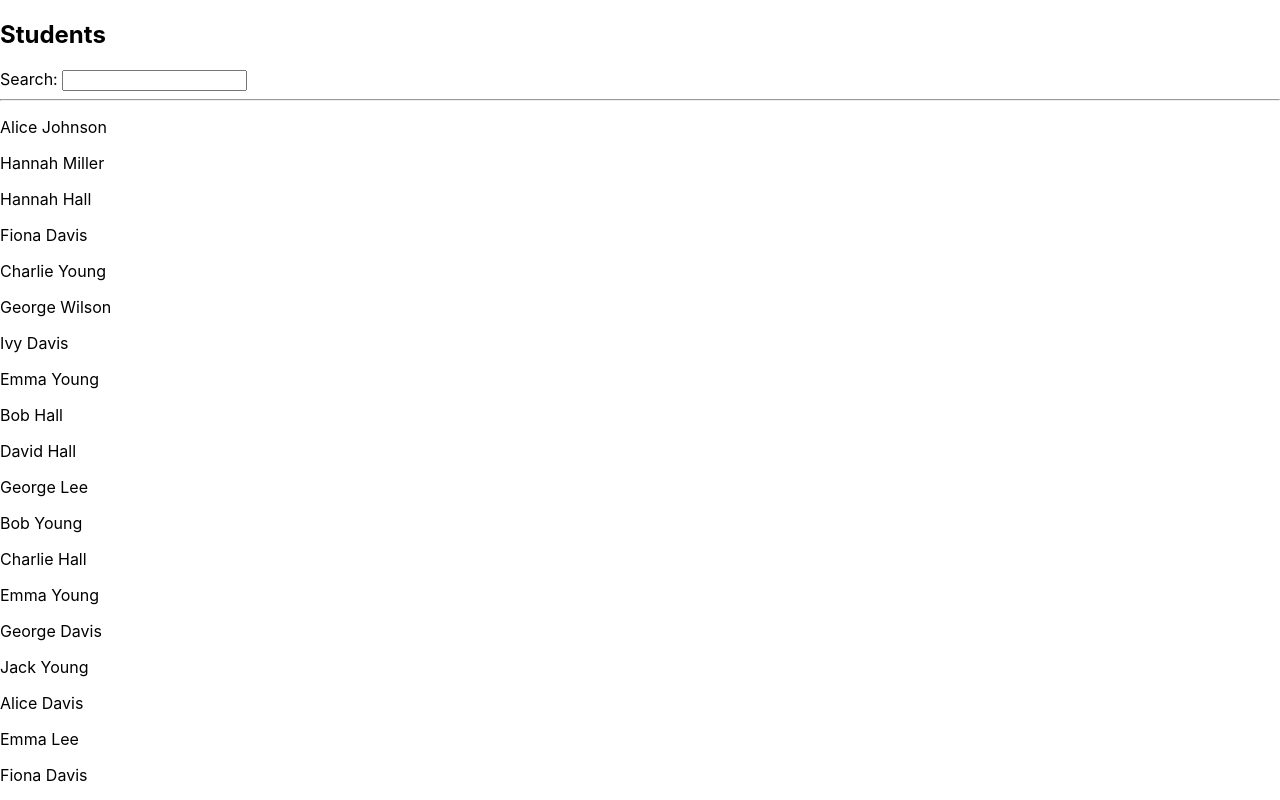
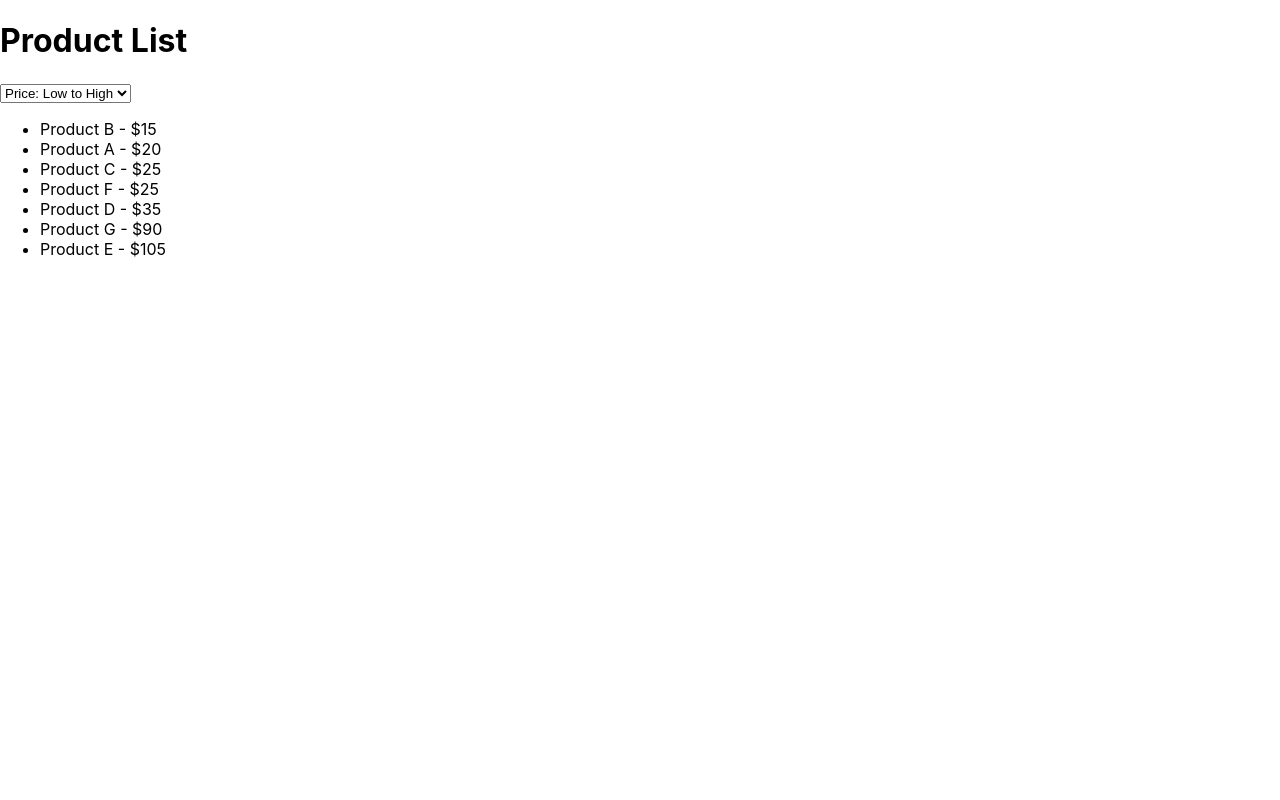
Before and after one commit to fdhhhdjd/Class_ReactJs, a React (Create React App) app: page / in a window 1280 px wide. Shown: the top 800 px of the page. Built offline with nearby package versions, Linux system fonts and the light colour scheme.

Commit message:
#17 useMemo

```diff
--- a/package.json
+++ b/package.json
@@ -12,6 +12,7 @@
     "react-dom": "^18.2.0",
     "react-icons": "^4.10.1",
     "react-scripts": "5.0.1",
+    "uuid": "^9.0.0",
     "web-vitals": "^2.1.4"
   },
   "scripts": {
--- a/src/App.js
+++ b/src/App.js
@@ -9,7 +9,8 @@ import React, { Fragment } from "react";
 // import UseCallback from "./hooks/useCallback/useCallback";
 // import UseId from "./hooks/useId/useId";
 // import UseTransition from "./hooks/useTransition/useTransition";
-import UseDeferredValue from "./hooks/useDeferredValue/useDeferredValue";
+// import UseDeferredValue from "./hooks/useDeferredValue/useDeferredValue";
+import UseMemo from "./hooks/useMemo/useMemo";
 
 ///* HOC
 // import Memo from "./Hoc/memo/memo";
@@ -42,7 +43,10 @@ function App() {
       {/* <UseTransition /> */}
 
       {/* 9. useDeferredValue*/}
-      <UseDeferredValue />
+      {/* <UseDeferredValue /> */}
+
+      {/* 10. useMemo*/}
+      <UseMemo />
     </Fragment>
   );
 }
--- /dev/null
+++ b/src/data/productDummy.js
@@ -0,0 +1,11 @@
+import { v4 as uuidv4 } from "uuid";
+
+export const productDummy = [
+  { id: uuidv4(), name: "Product A", price: 20 },
+  { id: uuidv4(), name: "Product B", price: 15 },
+  { id: uuidv4(), name: "Product C", price: 25 },
+  { id: uuidv4(), name: "Product D", price: 35 },
+  { id: uuidv4(), name: "Product E", price: 105 },
+  { id: uuidv4(), name: "Product F", price: 25 },
+  { id: uuidv4(), name: "Product G", price: 90 },
+];
--- /dev/null
+++ b/src/hooks/useMemo/components/productList.js
@@ -0,0 +1,42 @@
+import { useMemo, useState } from "react";
+
+const ProductList = ({ products }) => {
+  const [sortBy, setSortBy] = useState("price-asc");
+
+  // Sử dụng useMemo để sắp xếp danh sách sản phẩm dựa trên sortBy
+  const sortedProducts = useMemo(() => {
+    const copyOfProducts = [...products]; // Tạo bản sao của danh sách sản phẩm để không làm ảnh hưởng đến danh sách gốc
+
+    if (sortBy === "price-asc") {
+      return copyOfProducts.sort((a, b) => a.price - b.price);
+    } else if (sortBy === "price-desc") {
+      return copyOfProducts.sort((a, b) => b.price - a.price);
+    } else if (sortBy === "name-asc") {
+      return copyOfProducts.sort((a, b) => a.name.localeCompare(b.name));
+    } else {
+      // Mặc định sắp xếp theo giá tăng dần
+      return copyOfProducts.sort((a, b) => a.price - b.price);
+    }
+  }, [products, sortBy]);
+
+  console.log("re-render");
+
+  return (
+    <div>
+      <h1>Product List</h1>
+      <select value={sortBy} onChange={(e) => setSortBy(e.target.value)}>
+        <option value="price-asc">Price: Low to High</option>
+        <option value="price-desc">Price: High to Low</option>
+        <option value="name-asc">Name: A to Z</option>
+      </select>
+      <ul>
+        {sortedProducts.map((product) => (
+          <li key={product.id}>
+            {product.name} - ${product.price}
+          </li>
+        ))}
+      </ul>
+    </div>
+  );
+};
+export default ProductList;
--- /dev/null
+++ b/src/hooks/useMemo/learn_1/index.js
@@ -0,0 +1,20 @@
+//* REACT
+import React, { useState } from "react";
+
+//* DATA
+import { productDummy } from "../../../data/productDummy";
+
+//* COMPONENTS
+import ProductList from "../components/productList";
+
+const Learn_1 = () => {
+  const [products] = useState(productDummy);
+
+  return (
+    <>
+      <ProductList products={products} />
+    </>
+  );
+};
+
+export default Learn_1;
--- /dev/null
+++ b/src/hooks/useMemo/useMemo.js
@@ -0,0 +1,15 @@
+import React, { Fragment } from "react";
+
+//* Hook
+import LearnOne from "./learn_1";
+
+const UseMemo = () => {
+  return (
+    <Fragment>
+      <LearnOne />
+      {/* <LearnTow /> */}
+    </Fragment>
+  );
+};
+
+export default UseMemo;
```
Also changed, not shown: 1 other file (tests, documents, lock files or other folders).
